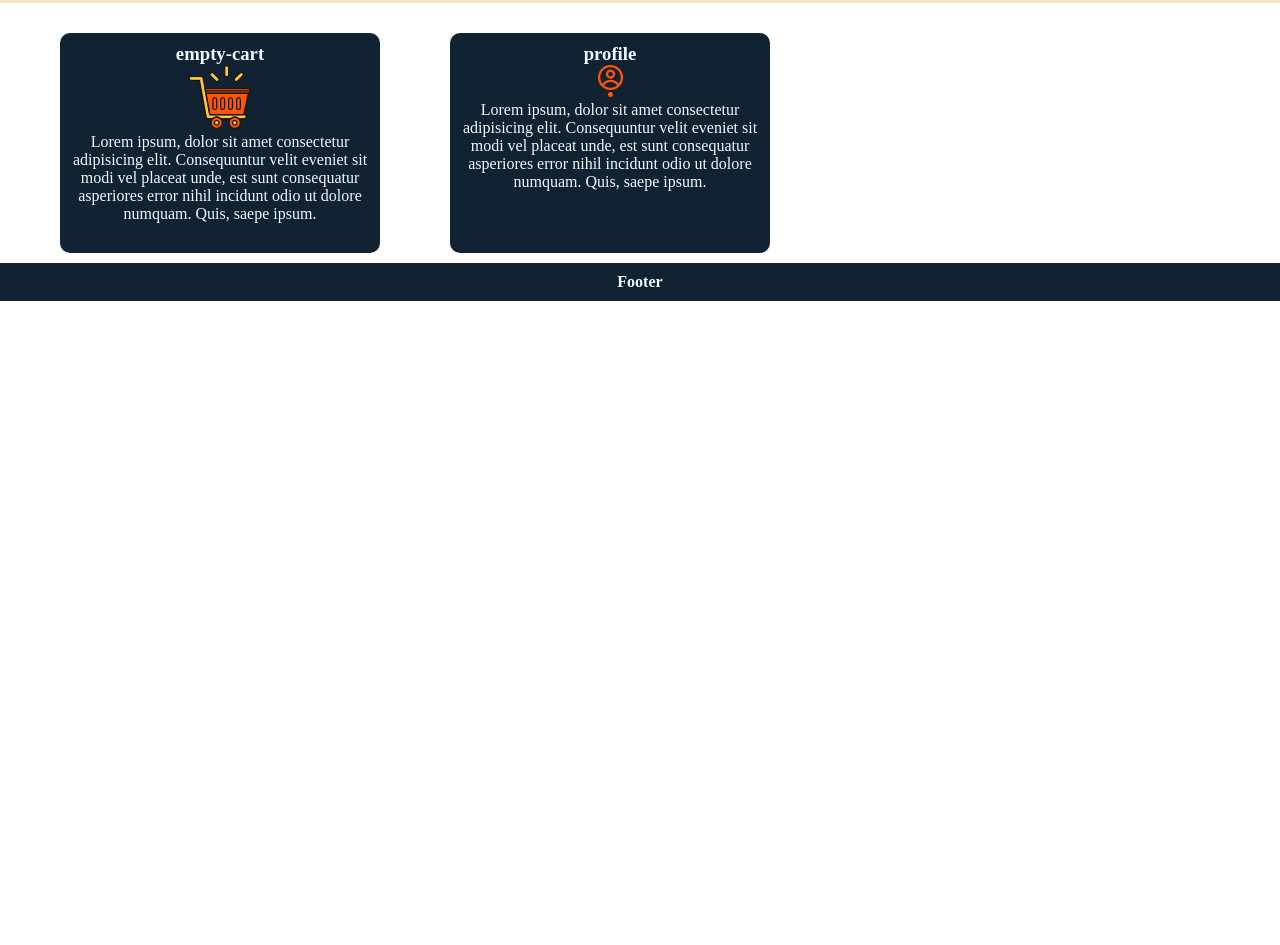
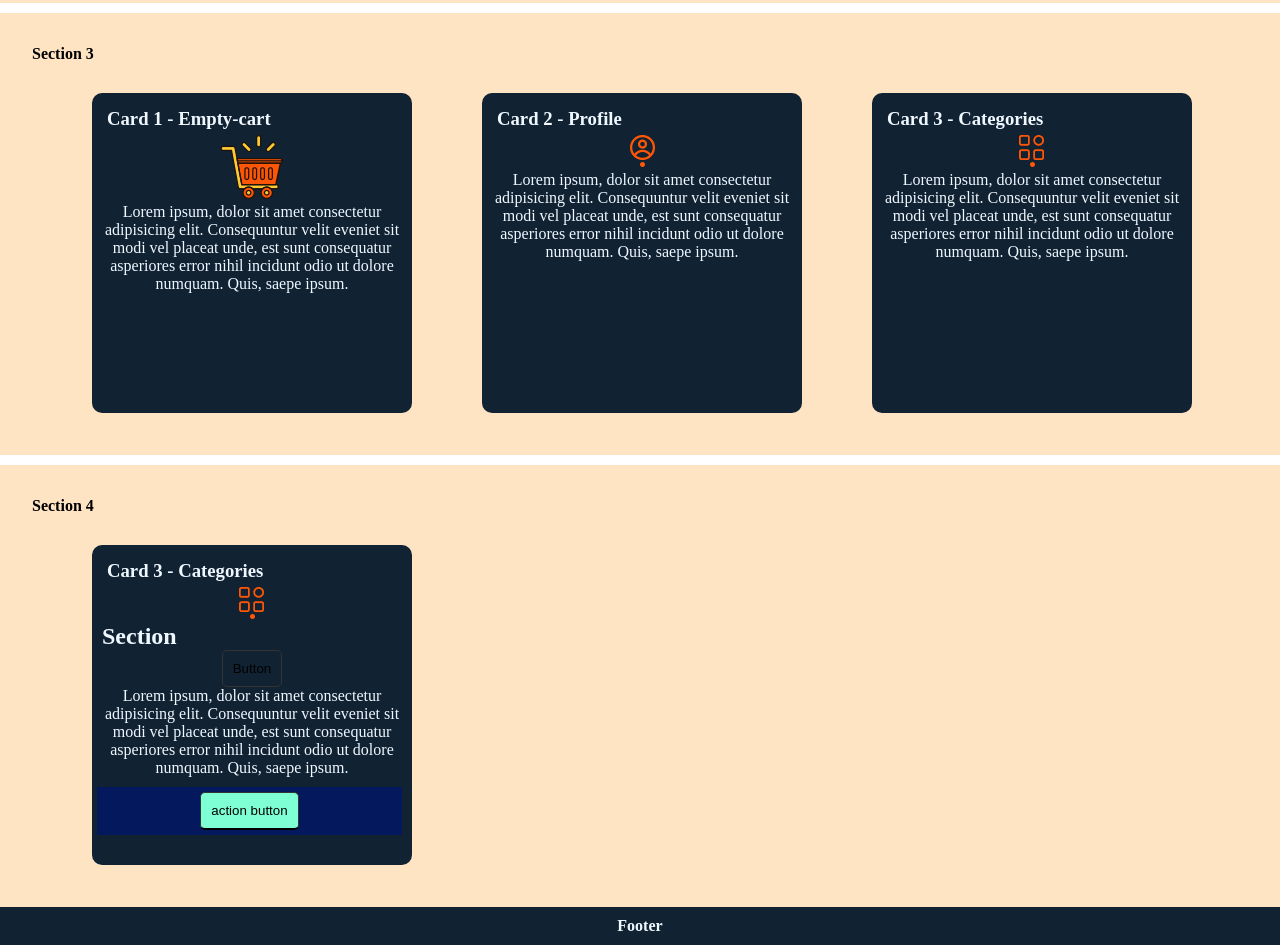
Before and after one commit to mo7mad4/Introduction-to-ReactJS, a React (Create React App) app: page / in a window 1280 px wide. Shown: the part 340-1285 px from the top of the page. Before the commit the page ends 800 px from the top, so only its background shows below. Built offline with nearby package versions, Linux system fonts and the light colour scheme.

Commit message:
Adding code part 2 in lesson two and create assament

```diff
--- a/src/components/Task one/Card.jsx
+++ b/src/components/Task one/Card.jsx
@@ -1,16 +1,38 @@
 import React from 'react'
 import './style.css'
 
-const Card = ({title,img,body}) => {
+// function beasd component
+
+const Card = ({ title, img, body, actions, children }) => {
   return (
     <div className='containers'>
       <div className="containerTeyps">
         <h3>{title}</h3>
         <img src={img} alt="imgTask" />
-        <p>{ body }</p>
+        {children}
+        <p>{body}</p>
+        {actions ? <div className="action-section">{actions}</div> : ""}
+        {/* {actions && <div className="action-section">{actions}</div>} */}
       </div>
     </div>
   )
 }
 
+// class beasd component
+// class Card extends React.Component{
+//   render() {
+//     const { title, img, body } = this.props;
+//     return (
+//           <div className='containers'>
+//             <div className="containerTeyps">
+//               <h3>{title}</h3>
+//               <img src={img} alt="imgTask" />
+//               <p>{ body }</p>
+//             </div>
+//           </div>
+
+//     )
+//   }
+// }
+
 export default Card
--- a/src/components/Task one/style.css
+++ b/src/components/Task one/style.css
@@ -3,12 +3,11 @@
     justify-content: center;
     align-items: center;
     margin: 10px;
-
 }
 
 .containerTeyps {
     width: 300px;
-    height: 200px;
+    height: 300px;
     background-color: #123;
     margin-top: 20px;
     padding: 10px;
@@ -18,9 +17,14 @@
     color: aliceblue;
 }
 
+.containerTeyps h3 {
+    text-align: left;
+    padding: 5px;
+}
+
 .containerTeyps:hover {
     width: 300px;
-    height: 200px;
+    height: 300px;
     background-color: rgb(156, 156, 156);
     margin-top: 20px;
     padding: 10px;
@@ -29,3 +33,21 @@
     text-align: center;
     color: #123;
 }
+
+.action-section {
+    overflow: hidden;
+    background-color: rgb(3, 24, 93);
+    padding: 5px;
+    margin-left: -5px;
+    margin-top: 10px;
+    /* width: 100%; */
+}
+
+.action-section:hover {
+    overflow: hidden;
+    background-color: rgb(43, 58, 105);
+    padding: 5px;
+    margin-left: -5px;
+    margin-top: 10px;
+    /* width: 100%; */
+}
--- a/src/pages/Home.jsx
+++ b/src/pages/Home.jsx
@@ -5,6 +5,7 @@ import Header from '../components/Header/Header';
 import Card from "../components/Task one/Card";
 import img1 from "../images/empty-cart.png";
 import img2 from "../images/profile.png";
+import img3 from "../images/categories.png";
 class HomePage extends Component {
     render() {
         return (
@@ -20,18 +21,41 @@ class HomePage extends Component {
                     <Button title="Add new product" />
                     <Button />
                 </section>
+                <section>
+                    <h4>Section 3</h4>
+
                     <Card
-                    title="empty-cart"
+                        title="Card 1 - Empty-cart"
                         img={img1}
                         body="Lorem ipsum, dolor sit amet consectetur adipisicing elit. Consequuntur velit eveniet sit modi vel placeat unde, est
                              sunt consequatur asperiores error nihil incidunt odio ut dolore numquam. Quis, saepe ipsum."
                     />
                     <Card
-                    title="profile"
+                        title="Card 2 - Profile"
                         img={img2}
                         body="Lorem ipsum, dolor sit amet consectetur adipisicing elit. Consequuntur velit eveniet sit modi vel placeat unde, est
                              sunt consequatur asperiores error nihil incidunt odio ut dolore numquam. Quis, saepe ipsum."
                     />
+                    <Card
+                        title="Card 3 - Categories"
+                        img={img3}
+                        body="Lorem ipsum, dolor sit amet consectetur adipisicing elit. Consequuntur velit eveniet sit modi vel placeat unde, est
+                             sunt consequatur asperiores error nihil incidunt odio ut dolore numquam. Quis, saepe ipsum."
+                    />
+                </section>
+                <section>
+                    <h4>Section 4</h4>
+                    <Card
+                        title="Card 3 - Categories"
+                        img={img3}
+                        body="Lorem ipsum, dolor sit amet consectetur adipisicing elit. Consequuntur velit eveniet sit modi vel placeat unde, est
+                             sunt consequatur asperiores error nihil incidunt odio ut dolore numquam. Quis, saepe ipsum."
+                        actions={<Button title='action button' isActive />}
+                    >
+                        <h2 style={{textAlign:'left'}}>Section</h2>
+                        <Button title="Button" />
+                    </Card>
+                </section>
                 <Footer />
             </div>
         );
```
Also changed, not shown: src/images/categories.png (added). Lines whose indentation alone changed are shown as unchanged.
